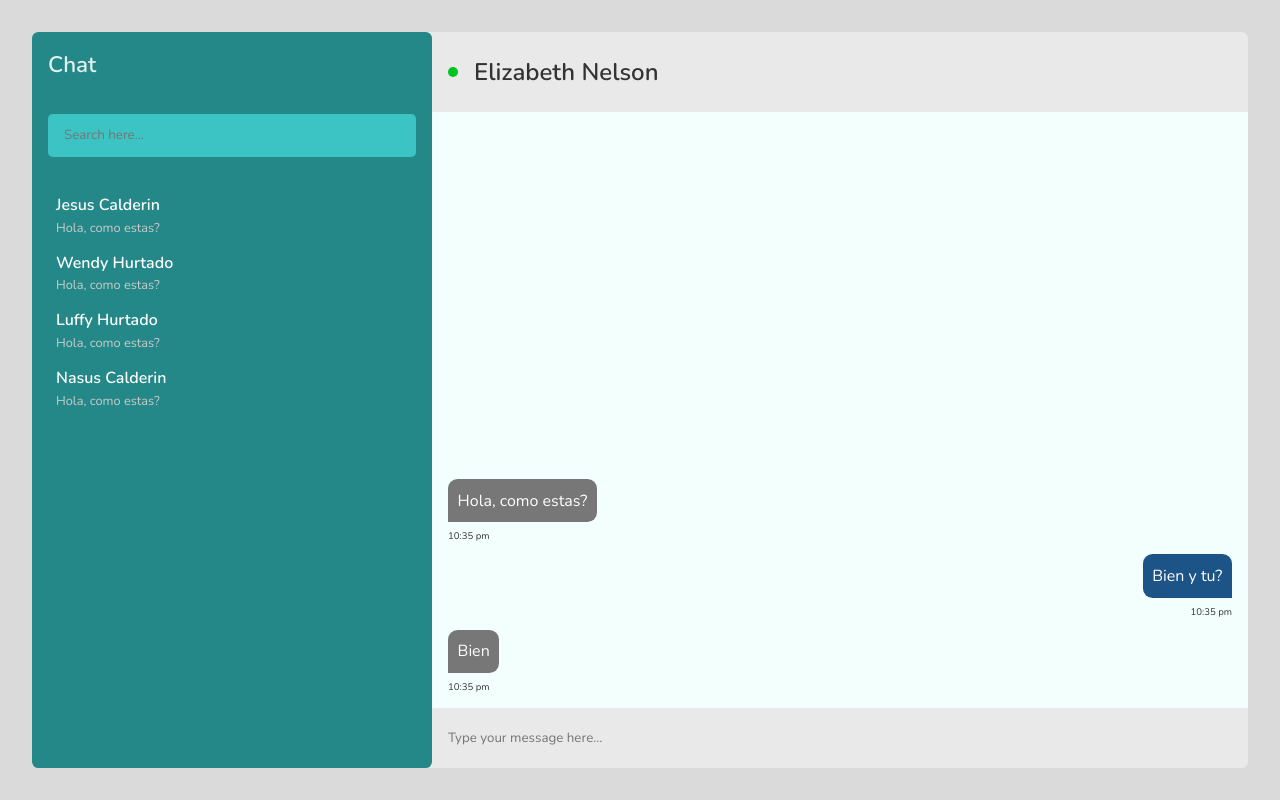
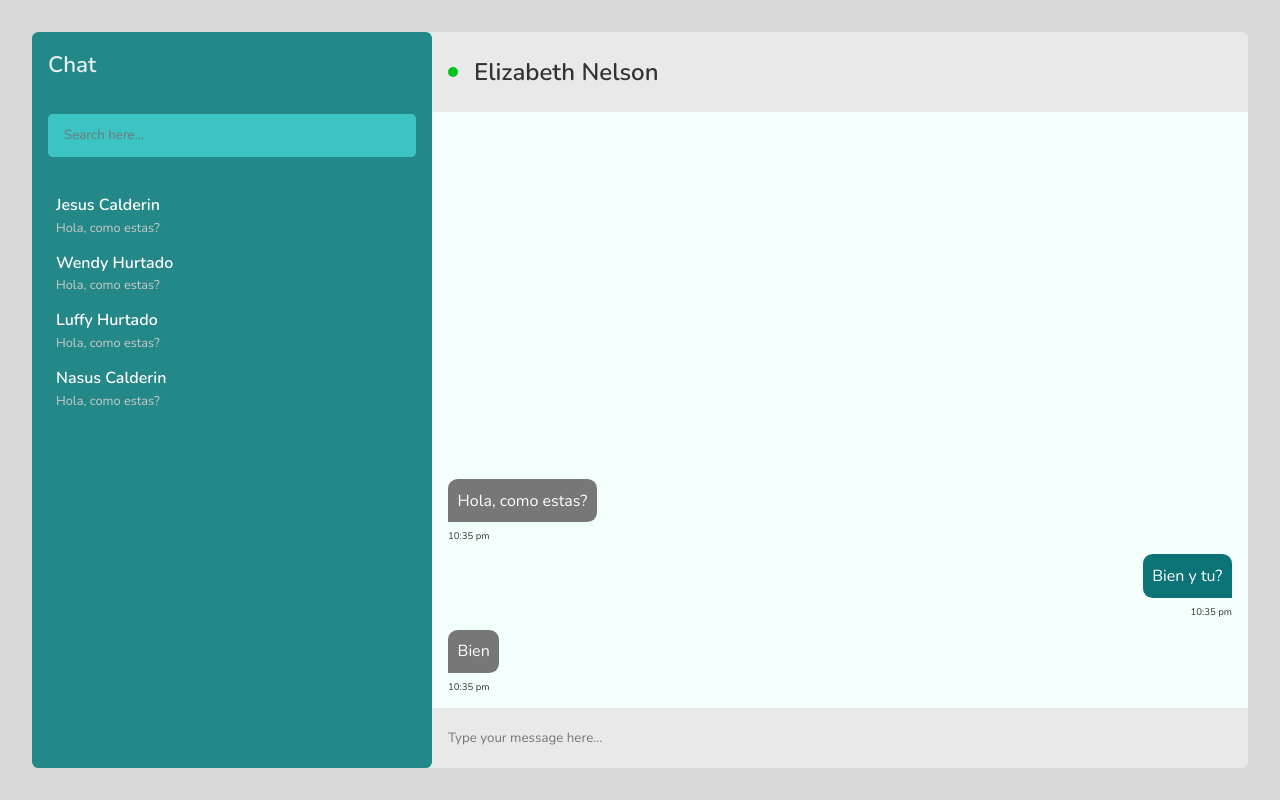
Before and after one commit to JCalderin91/chat, a Vue app: page / in a window 1280 px wide. Built offline with nearby package versions, Linux system fonts and the light colour scheme.

Commit message:
change colors

```diff
--- a/src/components/atoms/Message.vue
+++ b/src/components/atoms/Message.vue
@@ -20,7 +20,7 @@ defineProps({
     text-align: right;
     align-self: flex-end;
     .message {
-      background-color: #1d5488;
+      background-color: #0c7477;
       border-radius: 0.6rem 0.6rem 0 0.6rem;
     }
   }
--- a/src/style.css
+++ b/src/style.css
@@ -5,7 +5,7 @@
   line-height: 1.5;
   font-weight: 400;
 
-  color-scheme: light dark;
+  /* color-scheme: light dark; */
   color: rgba(255, 255, 255, 0.87);
   background-color: #dadada;
 
```
